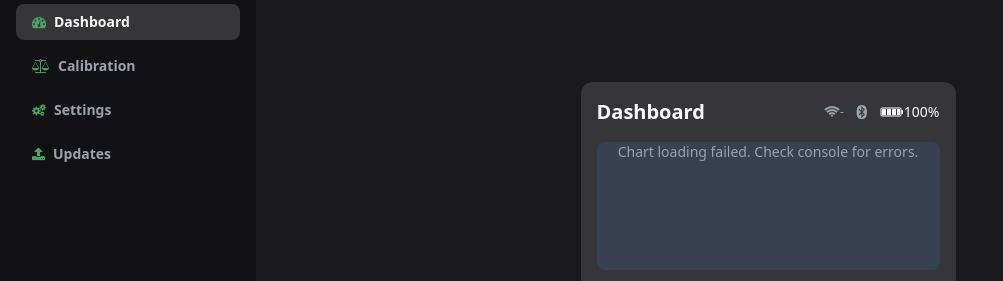
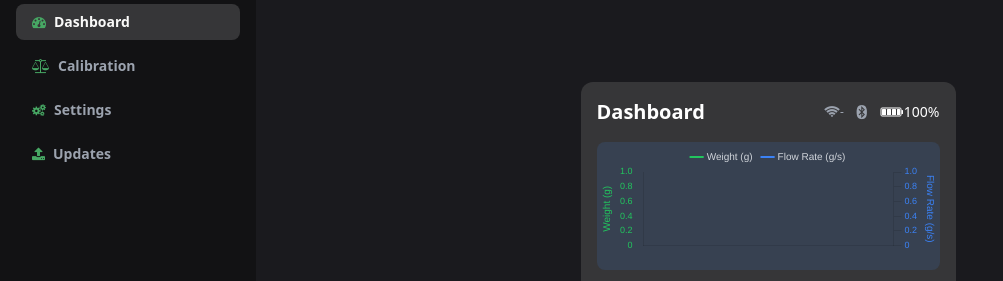
Before and after one commit to kpp39/weighmybru2, a website: page data/index.html in a window 1280 px wide. Shown: the part 64-345 px from the top of the page, without its empty margins (0-1003 px from the left). Drawn offline with nearby package versions, Linux system fonts and the light colour scheme; no server answers.

Commit message:
fix: Use Chart.js UMD version instead of ES6 module
- Switch from chart.min.js to chart.umd.js to fix SyntaxError
- ES6 modules don't work with traditional script tags
- UMD version provides global Chart constructor for browser use
- This should resolve the "Chart.js not loaded!" error

```diff
--- a/data/index.html
+++ b/data/index.html
@@ -7,7 +7,7 @@
   <link rel="icon" type="image/png" href="/favicon.png">
   <link rel="stylesheet" href="/output.css">
   <script src="/js/alpine.min.js" defer></script>
-  <script src="https://cdn.jsdelivr.net/npm/chart.js@4.5.0/dist/chart.min.js"></script>
+  <script src="https://cdn.jsdelivr.net/npm/chart.js@4.5.0/dist/chart.umd.js"></script>
   <link rel="stylesheet" href="/css/all.min.css">
 </head>
 <body class="bg-black-background text-white font-sans flex items-center justify-center min-h-screen">
```
